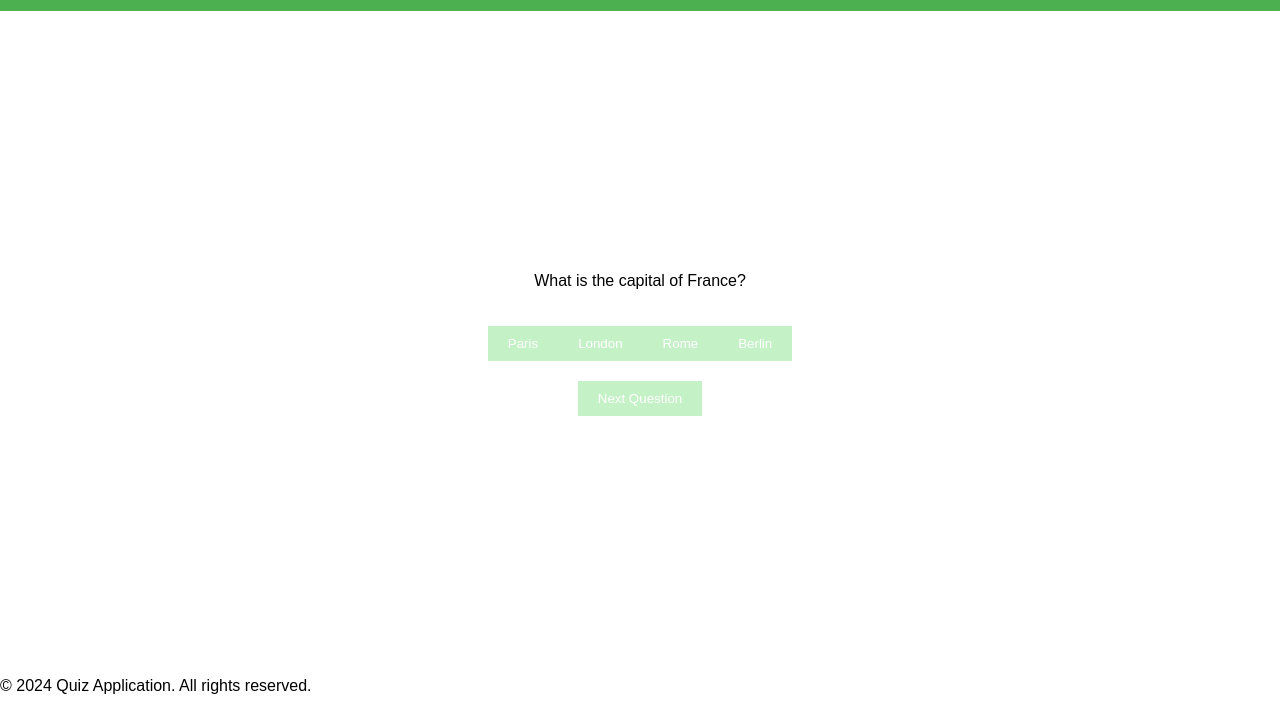
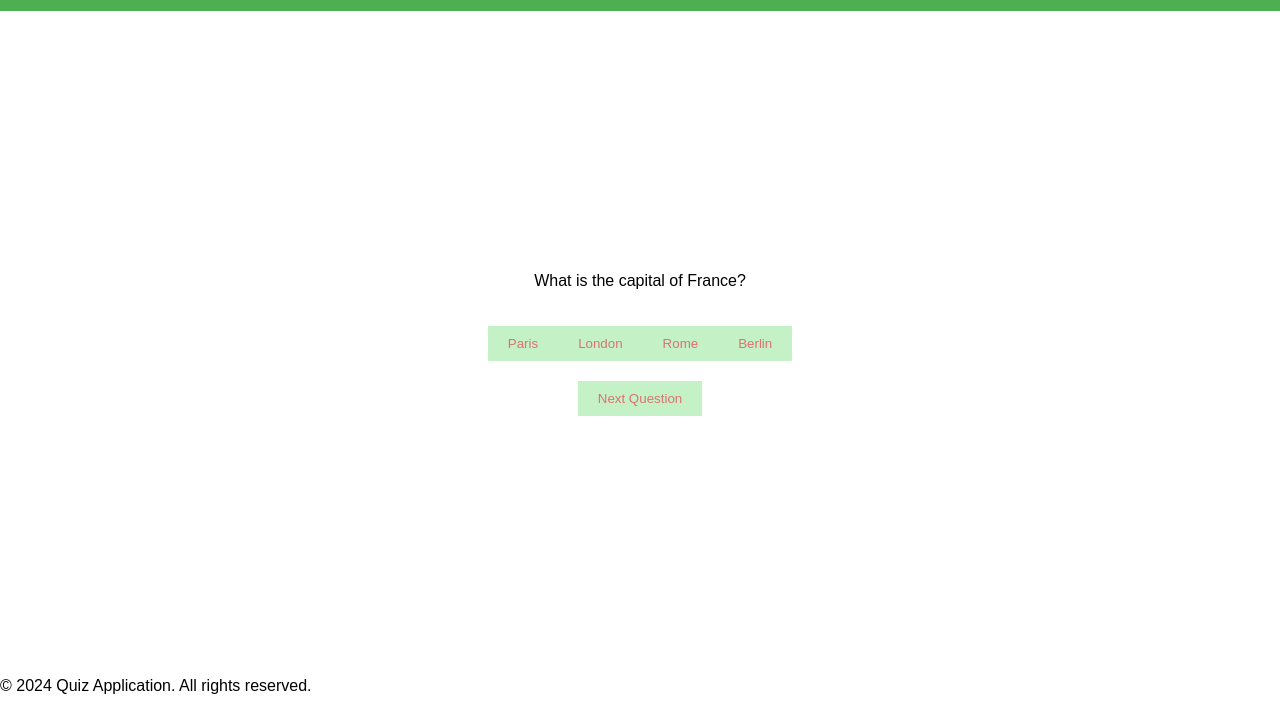
Before and after one commit to DevKharthik/quiz, a plain HTML site: page index.html in a window 1280 px wide. Shown: the part 89-800 px from the top of the page. Drawn offline with Linux system fonts and the light colour scheme.

Commit message:
second commit

```diff
--- a/styles.css
+++ b/styles.css
@@ -30,7 +30,7 @@ button {
     margin-top: 20px;
     padding: 10px 20px;
     background-color: #c4f1c6;
-    color: white;
+    color: rgb(220, 114, 114);
     border: none;
     cursor: pointer;
 }
```
